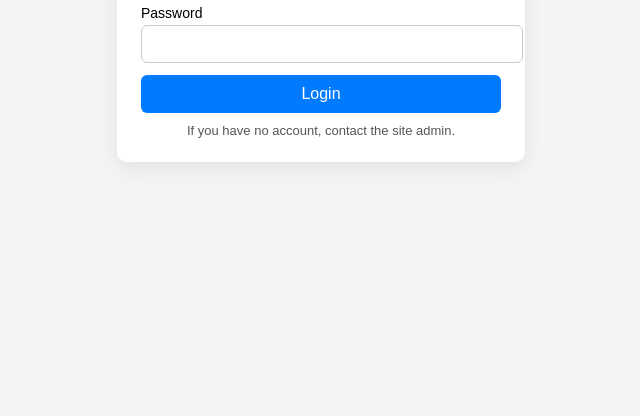
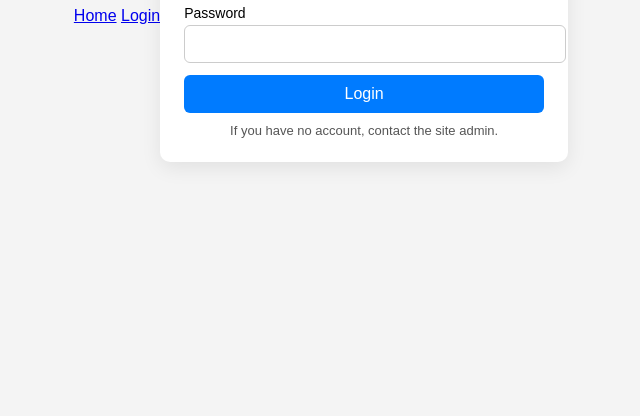
Before and after one commit to mahbuburete/mahbub.github.io, a plain HTML site: page login.html in a window 1280 px wide. Shown: the part 384-800 px from the top of the page, without its empty margins (319-959 px from the left). Drawn offline with Linux system fonts and the light colour scheme.

Commit message:
Update login.html

```diff
--- a/login.html
+++ b/login.html
@@ -18,6 +18,11 @@
   </style>
 </head>
 <body>
+  <nav>
+  <a href="index.html">Home</a>
+  <a href="login.html">Login</a>
+</nav>
+
   <div class="login-container">
     <h2>Login</h2>
     <div id="error-msg" class="error">ভুল ব্যবহারকারীর নাম বা পাসওয়ার্ড</div>
```
